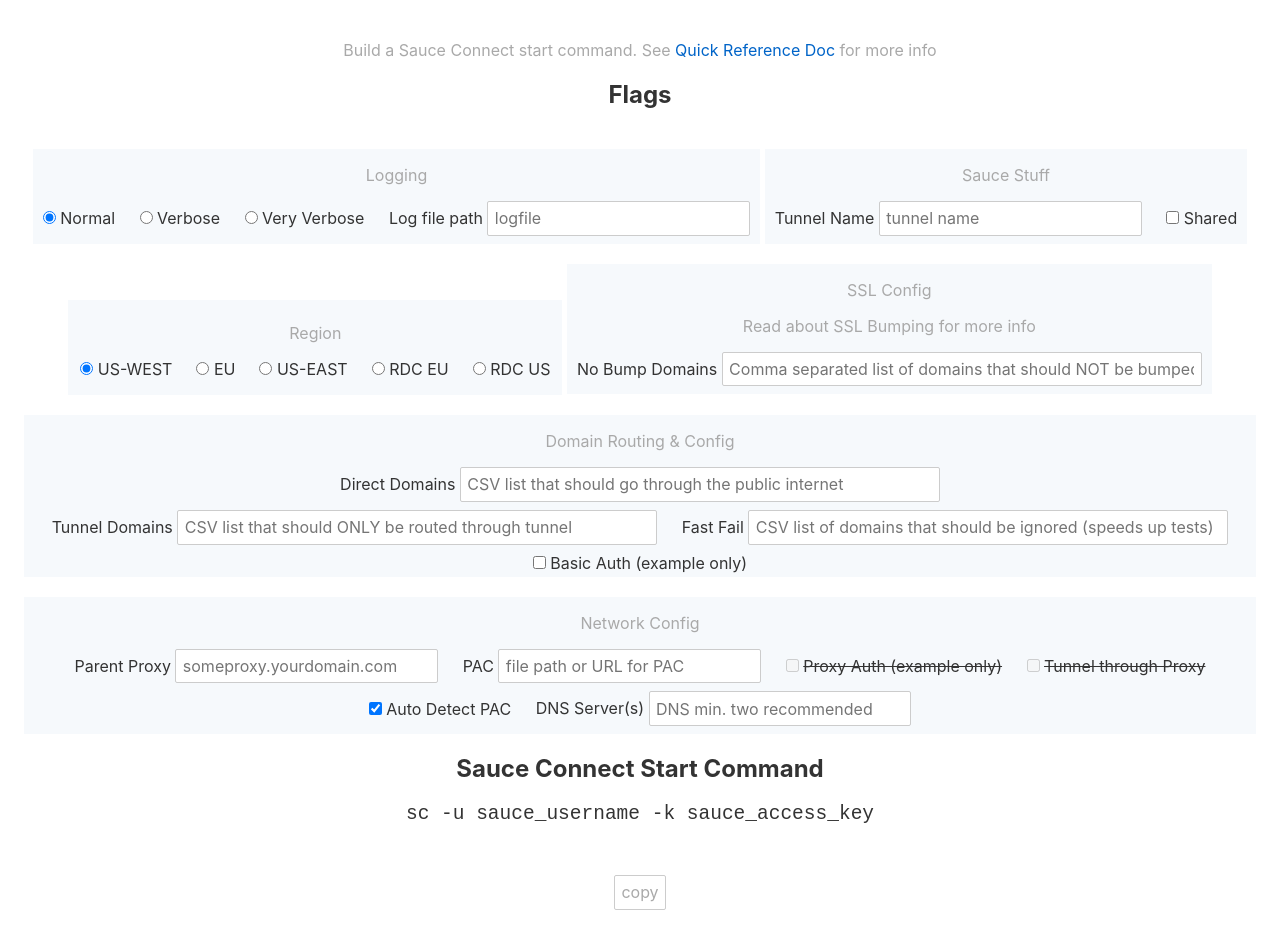
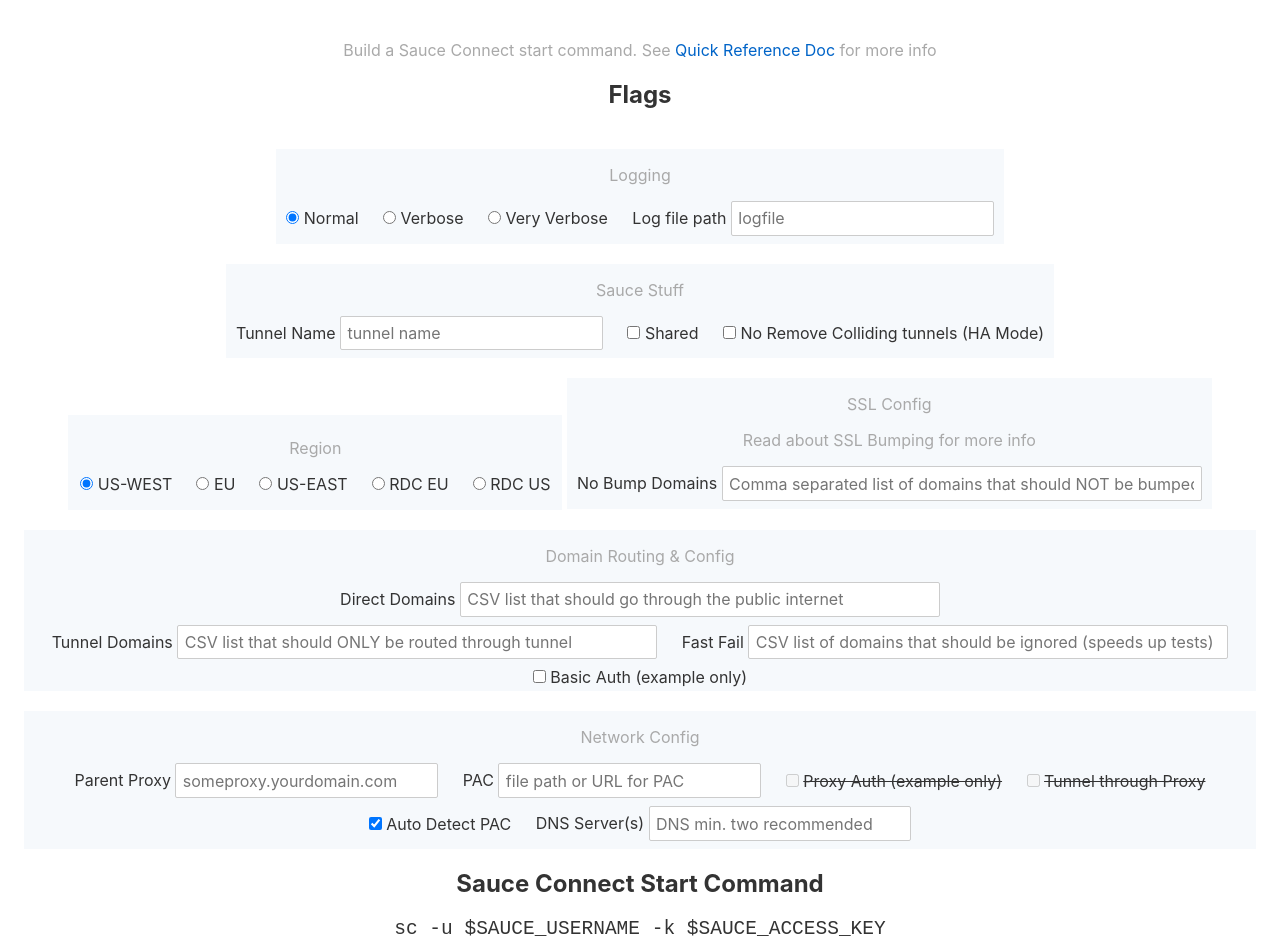
Before and after one commit to maxdobeck/sconfigurator, a Svelte app: page / in a window 1280 px wide. Shown: the top 940 px of the page. Built offline with nearby package versions, Linux system fonts and the light colour scheme.

Commit message:
Added HA Mode and cleaned up environment variables for copy-paste command.

```diff
--- a/src/App.svelte
+++ b/src/App.svelte
@@ -4,10 +4,11 @@
 	let cliRef = 'https://wiki.saucelabs.com/display/DOCS/Sauce+Connect+Proxy+Command-Line+Quick+Reference+Guide';
 	let command = 'sc';
 	// sauce
-	let user = '-u sauce_username';
-	let apiKey = '-k sauce_access_key ';
+	let user = 'SAUCE_USERNAME';
+	let apiKey = 'SAUCE_ACCESS_KEY';
 	let name = '';
 	let shared = false;
+	let haMode = false;
 	// region
 	let scDc = new Map();
 	scDc.set('US-WEST', '');
@@ -88,6 +89,11 @@
 			<label class="flags">
 				<input type=checkbox bind:checked={shared} value="false">
 				Shared
+			</label>
+
+			<label class="flags">
+				<input type=checkbox bind:checked={haMode} value="false">
+				No Remove Colliding tunnels (HA Mode)
 			</label>
 		</div>
 
@@ -198,7 +204,12 @@
 
 	<h2>Sauce Connect Start Command</h2>
 	<div class="cmd-container">
-		<code>{command} {user} {apiKey}</code>
+		{#if os === 'windows'}
+			<code>{command} -u %{user}% -k %{apiKey}%</code>
+		{:else}
+			<code>{command} -u ${user} -k ${apiKey}</code>
+		{/if}
+
 		{#if name.length > 0}
 			<code>-i {name}</code>
 		{/if}
@@ -217,6 +228,10 @@
 
 		{#if logfile}
 			<code in:fade="{{delay:600, duration: 1500}}" out:fade="{{duration: 800}}">-l {logfile}</code>
+		{/if}
+
+		{#if haMode}
+			<code in:fade="{{delay:600, duration: 1500}}" out:fade="{{duration: 800}}">--no-remove-colliding-tunnels</code>
 		{/if}
 
 		{#if noSslBump.length > 0}
```
